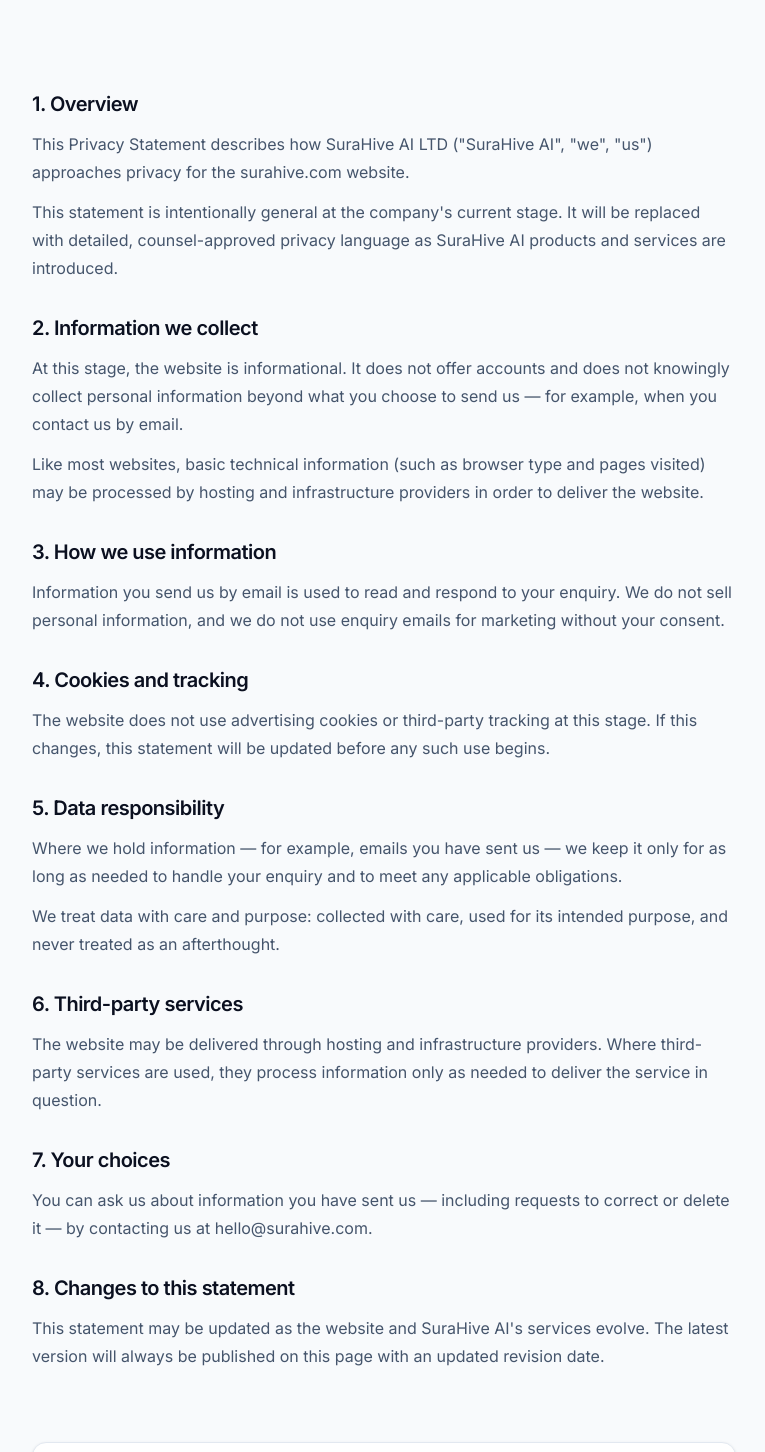
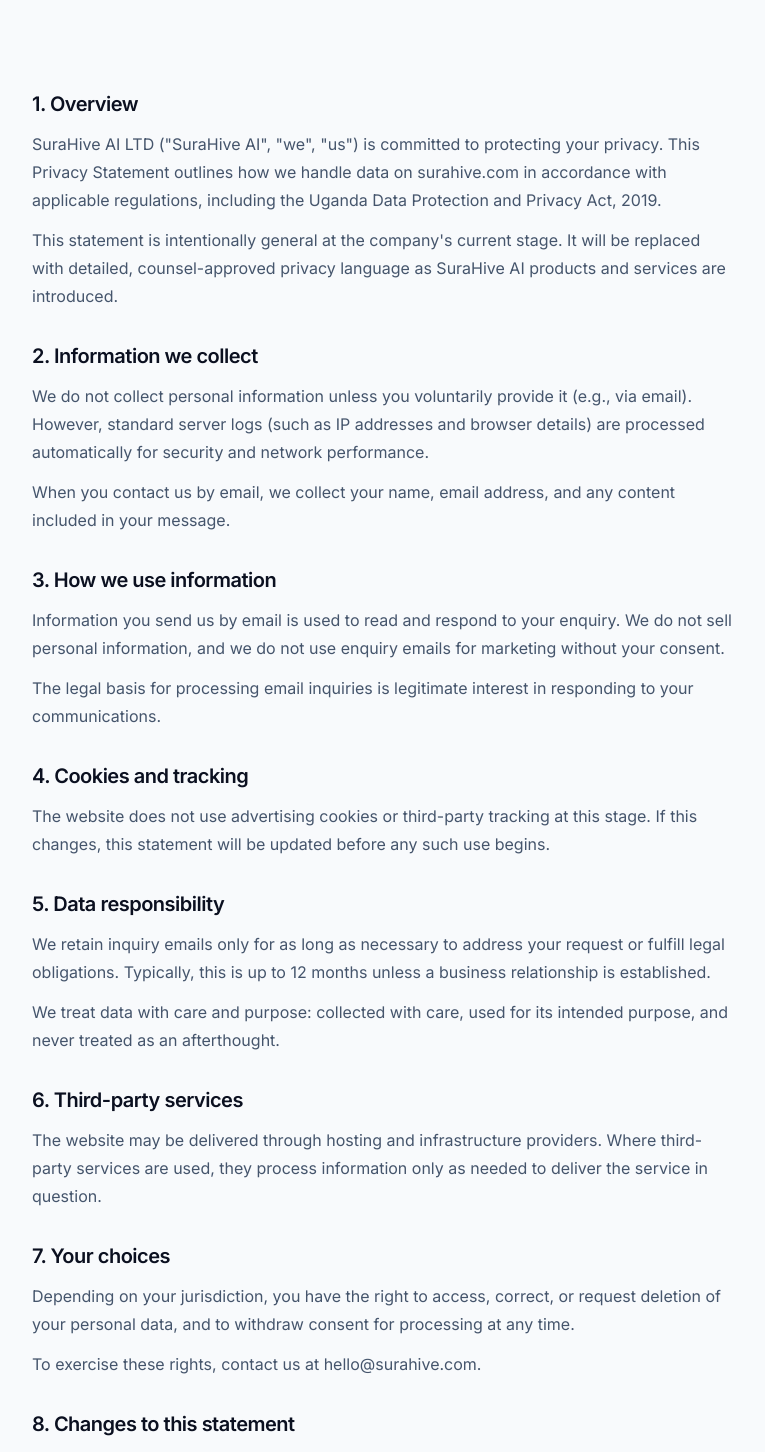
Before and after one commit to Cmtrizzie/surahive-website, a Next.js app: page /privacy in a window 1280 px wide. Shown: the part 460-1912 px from the top of the page, without its empty margins (256-1021 px from the left). Built offline with nearby package versions, Linux system fonts and the light colour scheme.

Commit message:
Update Privacy Policy and Terms of Use for legal compliance - Added Uganda DPPA compliance, explicit data rights, retention periods, governing law clause, and future service terms

```diff
--- a/src/app/privacy/page.tsx
+++ b/src/app/privacy/page.tsx
@@ -17,21 +17,22 @@
   {
     heading: "1. Overview",
     paragraphs: [
-      `This Privacy Statement describes how ${siteConfig.legalName} ("SuraHive AI", "we", "us") approaches privacy for the ${siteConfig.domain.replace("https://", "")} website.`,
+      `${siteConfig.legalName} ("SuraHive AI", "we", "us") is committed to protecting your privacy. This Privacy Statement outlines how we handle data on ${siteConfig.domain.replace("https://", "")} in accordance with applicable regulations, including the Uganda Data Protection and Privacy Act, 2019.`,
       "This statement is intentionally general at the company's current stage. It will be replaced with detailed, counsel-approved privacy language as SuraHive AI products and services are introduced.",
     ],
   },
   {
     heading: "2. Information we collect",
     paragraphs: [
-      "At this stage, the website is informational. It does not offer accounts and does not knowingly collect personal information beyond what you choose to send us — for example, when you contact us by email.",
-      "Like most websites, basic technical information (such as browser type and pages visited) may be processed by hosting and infrastructure providers in order to deliver the website.",
+      "We do not collect personal information unless you voluntarily provide it (e.g., via email). However, standard server logs (such as IP addresses and browser details) are processed automatically for security and network performance.",
+      "When you contact us by email, we collect your name, email address, and any content included in your message.",
     ],
   },
   {
     heading: "3. How we use information",
     paragraphs: [
       "Information you send us by email is used to read and respond to your enquiry. We do not sell personal information, and we do not use enquiry emails for marketing without your consent.",
+      "The legal basis for processing email inquiries is legitimate interest in responding to your communications.",
     ],
   },
   {
@@ -43,7 +44,7 @@
   {
     heading: "5. Data responsibility",
     paragraphs: [
-      "Where we hold information — for example, emails you have sent us — we keep it only for as long as needed to handle your enquiry and to meet any applicable obligations.",
+      "We retain inquiry emails only for as long as necessary to address your request or fulfill legal obligations. Typically, this is up to 12 months unless a business relationship is established.",
       "We treat data with care and purpose: collected with care, used for its intended purpose, and never treated as an afterthought.",
     ],
   },
@@ -56,7 +57,8 @@
   {
     heading: "7. Your choices",
     paragraphs: [
-      `You can ask us about information you have sent us — including requests to correct or delete it — by contacting us at ${email}.`,
+      "Depending on your jurisdiction, you have the right to access, correct, or request deletion of your personal data, and to withdraw consent for processing at any time.",
+      `To exercise these rights, contact us at ${email}.`,
     ],
   },
   {
--- a/src/app/terms/page.tsx
+++ b/src/app/terms/page.tsx
@@ -64,6 +64,18 @@
       "These Terms may be updated from time to time. The latest version will always be published on this page, and continued use of the website after an update constitutes acceptance of the updated Terms.",
     ],
   },
+  {
+    heading: "9. Governing law",
+    paragraphs: [
+      "These Terms are governed by and construed in accordance with the laws of the Republic of Uganda. Any legal proceedings or disputes arising from your use of this website shall be subject to the exclusive jurisdiction of the courts of Uganda.",
+    ],
+  },
+  {
+    heading: "10. Future service terms",
+    paragraphs: [
+      "Specific products, platforms, or developer APIs provided by SuraHive AI LTD may be subject to additional terms, end-user license agreements (EULAs), or commercial conditions upon launch.",
+    ],
+  },
 ];
 
 export default function TermsPage() {
```
